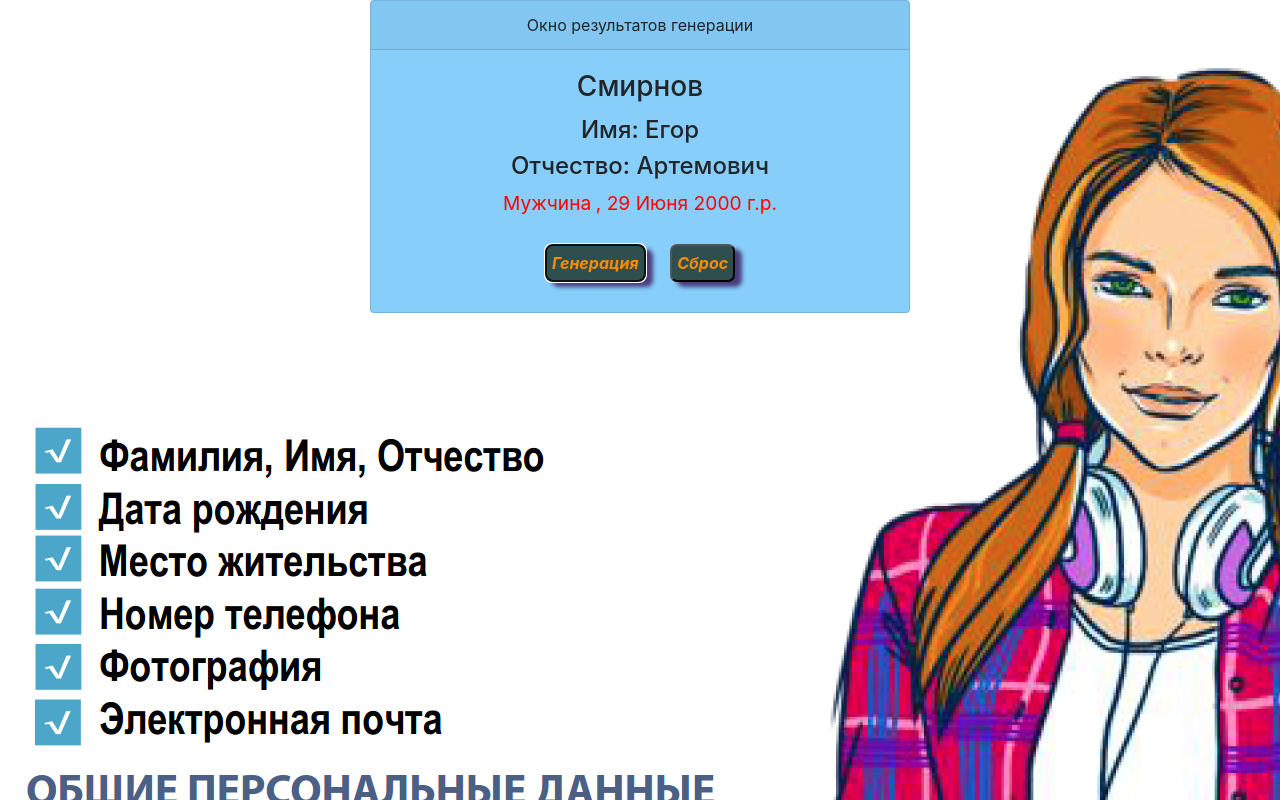
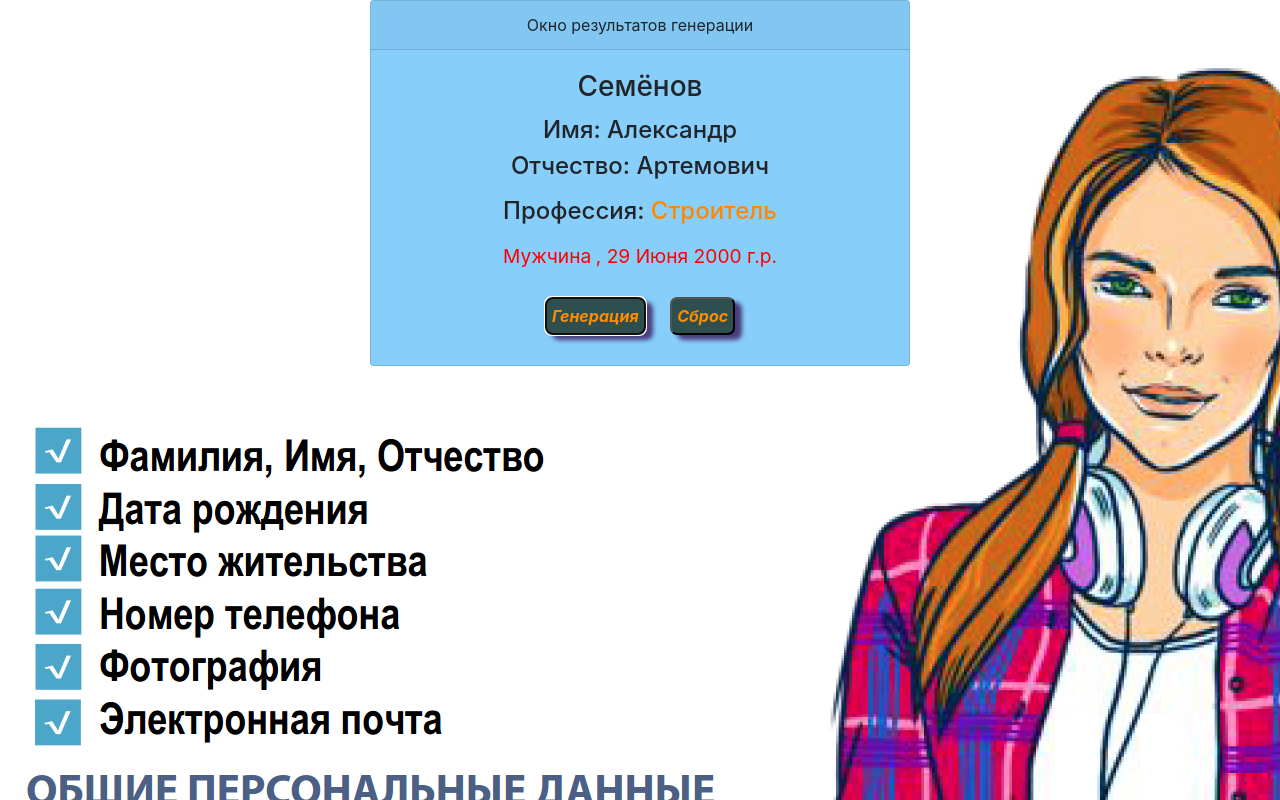
Before and after one commit to AlexSky23/mod.-11-practic, a plain HTML site: page index.html in a window 1280 px wide. Both pictures are taken after a click on the button "Генерация". Drawn offline with nearby package versions, Linux system fonts and the light colour scheme.

Commit message:
first commit

```diff
--- a/css.css
+++ b/css.css
@@ -15,6 +15,12 @@ div > button {
     color: red;
 }
 
+#profOutput {
+    font-family: -apple-system, BlinkMacSystemFont, 'Segoe UI', Roboto, Oxygen, Ubuntu, Cantarell, 'Open Sans', 'Helvetica Neue', sans-serif;
+    font-size: x-large;
+    color: rgb(255, 136, 0);
+}
+
 body {
     background-image: url(fon.png);
 }
--- a/index.html
+++ b/index.html
@@ -24,6 +24,9 @@
                             <h4>Имя: <span id="firstNameOutput">Генерация имени</span></h4>
                             <h4>Отчество: <span id="twoNameOutput">Генерация отчества</span></h4>
                             <p>
+                                <h4>Профессия: <span id="profOutput">Генерация профессии</span></h4>
+                            </p>
+                            <p>
                                 <span id="genderOutput">Генерация пола</span>
                                 <span id="zapite">, </span>
                                 <span id="birthYearOutput">Генерация года рождения</span>
--- a/init.js
+++ b/init.js
@@ -18,11 +18,12 @@ document.getElementById('btn_gen').addEventListener('click', function() {
 
     dat = new Date(personGenerator.randomIntNumber(), personGenerator.randomMont(), personGenerator.randomDay()); // new Date() - сама генерирует правильные даты, т.е. 30 февраля она не позволит написать:
     var dat_full = dat.getDate() + " " + monthes[dat.getMonth()] + " " + dat.getFullYear();
-    console.log(dat);
+    console.log(personGenerator.randomProf());
 
     document.getElementById('firstNameOutput').innerText = personGenerator.randomFirstName();
     document.getElementById('twoNameOutput').innerText = personGenerator.randomTwoName();
     document.getElementById('surnameOutput').innerText = personGenerator.randomSurname();
+    document.getElementById('profOutput').innerText = personGenerator.randomProf();
     document.getElementById('birthYearOutput').innerText = dat_full + " г.р.";
     document.getElementById('genderOutput').innerText = gen;
 });
--- a/personGenerator.js
+++ b/personGenerator.js
@@ -52,6 +52,38 @@ const personGenerator = {
         }
     }`,
 
+    profFamaleJson: `{
+        "count": 10,
+        "list": {
+            "id_1": "Гувернантка",
+            "id_2": "Повар",
+            "id_3": "Официантка",
+            "id_4": "Секретарь",
+            "id_5": "Бухгалтер",
+            "id_6": "Танцовщица",
+            "id_7": "Певица",
+            "id_8": "Акртаса",
+            "id_9": "Врач",
+            "id_10": "Медсестра"
+        }
+    }`,
+
+    profMaleJson: `{
+        "count": 10,
+        "list": {
+            "id_1": "Художник",
+            "id_2": "Повар",
+            "id_3": "Строитель",
+            "id_4": "Шахтёр",
+            "id_5": "Сантехник",
+            "id_6": "Слесарь",
+            "id_7": "Солдат",
+            "id_8": "Электрик",
+            "id_9": "Стоматолог",
+            "id_10": "Водитель"
+        }
+    }`,
+
     GENDER_MALE: 'Мужчина',
     GENDER_FEMALE: 'Женщина',
 
@@ -90,6 +122,15 @@ const personGenerator = {
         }
     },
 
+    randomProf: function() {
+        if(gen === "Мужчина"){
+        return this.randomValue(this.profMaleJson);
+    }
+        else {
+            return this.randomValue(this.profFamaleJson);
+        }
+    },
+
     randomTwoName: function() {
         if(gen === "Мужчина"){
         return this.randomValue_otch(this.firstNameMaleJson) + "ович";
```
